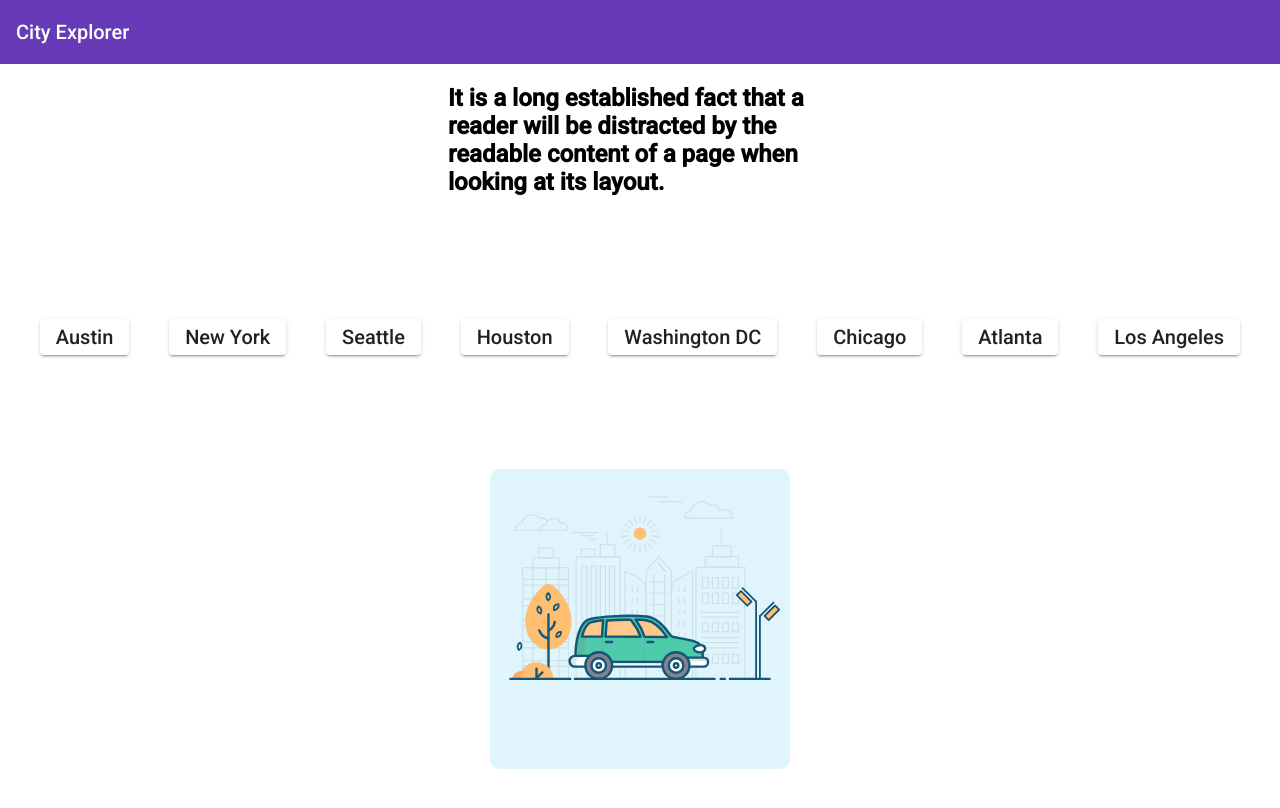
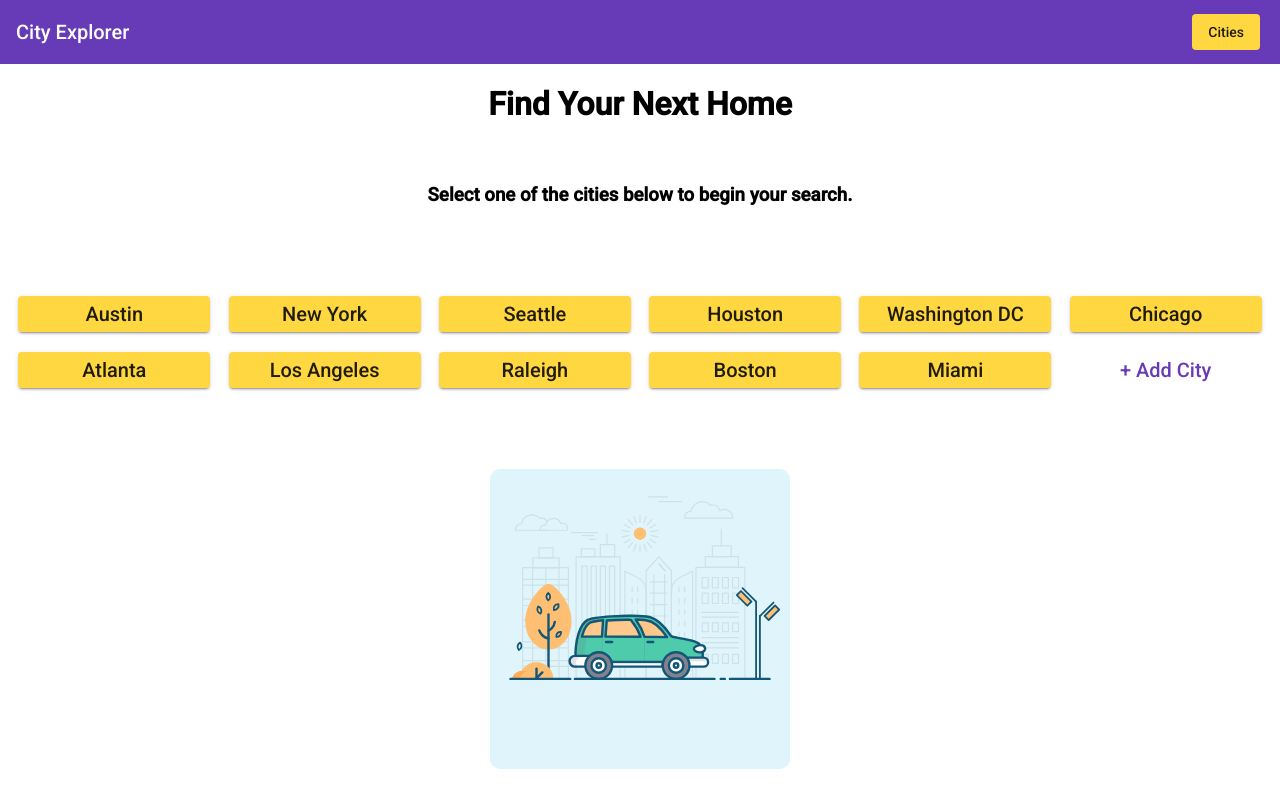
Before and after one commit to samir-hub/angular-cities-app, an Angular app in the folder cities-app/: page / in a window 1280 px wide. Shown: the top 808 px of the page. Built offline with nearby package versions, Linux system fonts and the light colour scheme; data requests are answered from the project's data file.

Commit message:
styling buttons in home page

```diff
--- a/cities-app/server/db.json
+++ b/cities-app/server/db.json
@@ -31,6 +31,18 @@
       {
         "id": 8,
         "name": "Los Angeles"
+      },
+      {
+        "id": 9,
+        "name": "Raleigh"
+      },
+      {
+        "id": 10,
+        "name": "Boston"
+      },
+      {
+        "id": 11,
+        "name": "Miami"
       }
     ]
   }
--- a/cities-app/src/app/app.component.html
+++ b/cities-app/src/app/app.component.html
@@ -3,20 +3,26 @@
     <span>
       City Explorer
     </span>
+    <div style="position: absolute; right: 20px;">
+    <button color="accent" mat-flat-button>Cities</button>
+  </div>
   </mat-toolbar>
   <div style="height: 90vh; display: flex; flex-direction: column; align-items: center; justify-content: space-between;">
-    <h2 style="width: 30%;">It is a long established fact that a reader will be distracted by the readable content of a page when looking at its layout.</h2>
+    <h1 style="width: 40%; text-align: center; margin-bottom: 0;">Find Your Next Home</h1>
+    <h3 style="margin-top: 0;">Select one of the cities below to begin your search. </h3>
     <div
-      style="display: flex; justify-content: space-evenly; margin-bottom: 10px; width: 100%;"
+      style="display: flex; justify-content: space-evenly; margin-bottom: 10px; width: 100%; flex-wrap: wrap;"
     >
       <button
-      style="font-size: 20px;"
+      color="accent"
+      style="font-size: 20px; width: 15%; margin: 10px 0;"
         *ngFor="let city of listCities"
         mat-raised-button
         (click)="onClick(city.name)"
       >
         {{ city.name }}
       </button>
+      <button style="font-size: 20px; width: 15%; margin: 10px 0; color: #673AB7;" mat-button>+ Add City</button>
     </div>
     <img style="width: 300px; margin-bottom: 15px; border-radius: 10px;" src="../assets/home_car.svg" />
   </div>
```
